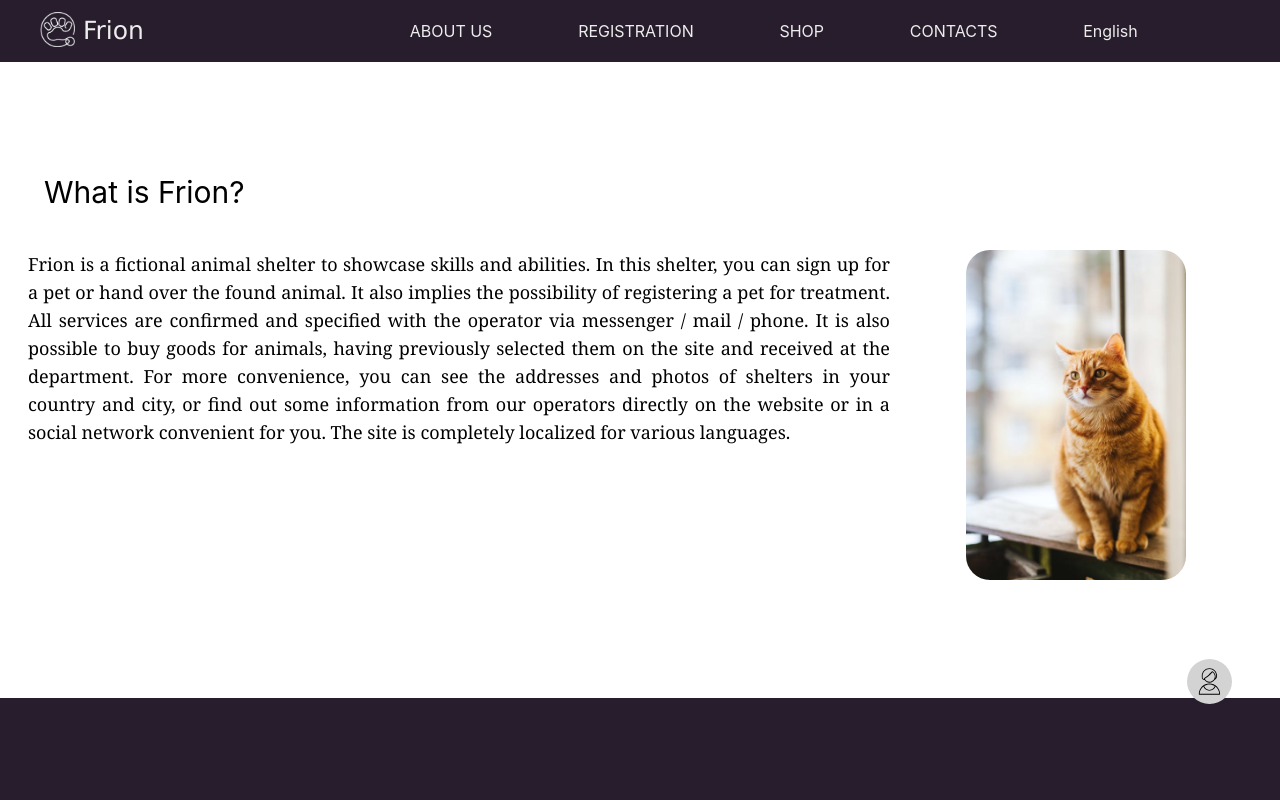
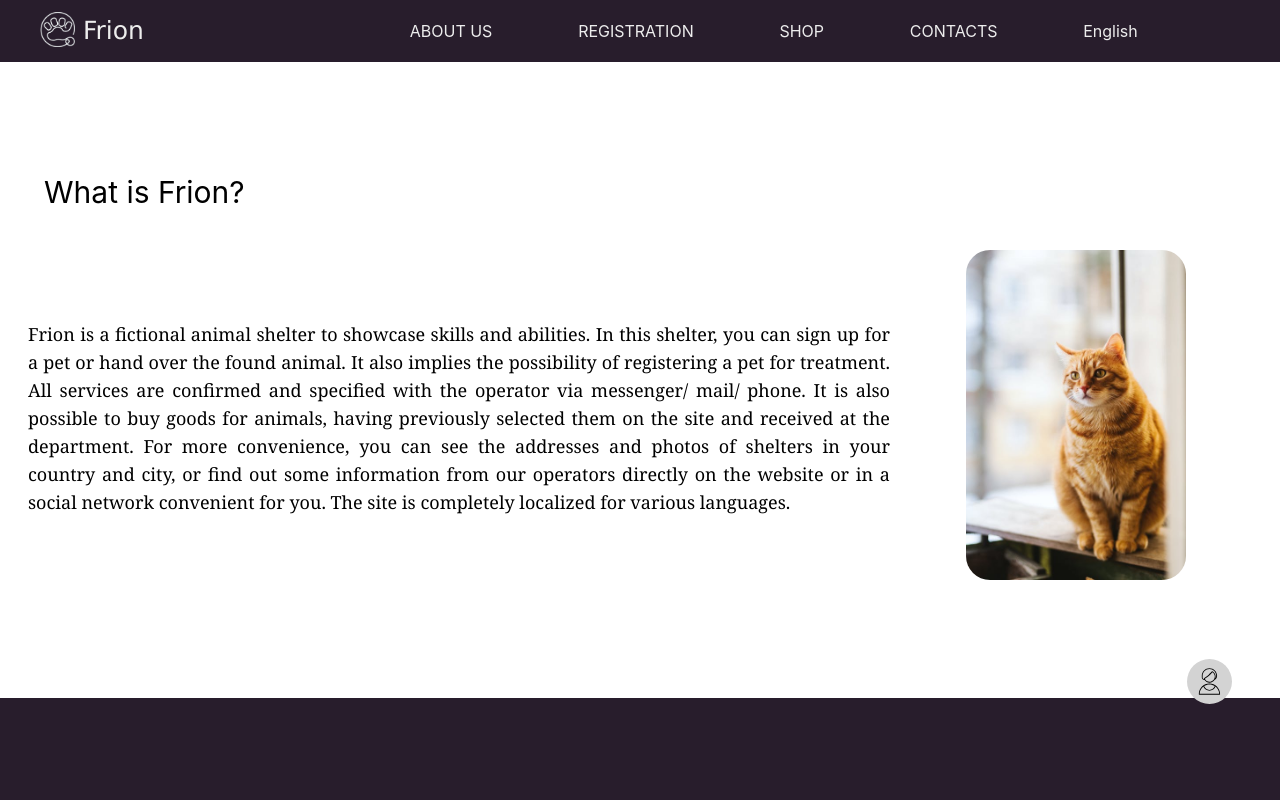
Before and after one commit to Proveno/Frion, a Next.js app in the folder frion-next-js-app/: page / in a window 1280 px wide. Shown: the top 800 px of the page. Built offline with nearby package versions, Linux system fonts and the light colour scheme.

Commit message:
text-center for about block

```diff
--- a/frion-next-js-app/locales/de.js
+++ b/frion-next-js-app/locales/de.js
@@ -10,7 +10,7 @@ export const de = {
   contacts: "KONTAKTE",
 
   aboutQuestion: "Was ist Frion?",
-  aboutText: "Frion ist ein fiktives Tierheim, um Fähigkeiten und Fertigkeiten zu demonstrieren. In diesem Tierheim können Sie sich für ein Haustier anmelden oder das gefundene Tier abgeben. Es beinhaltet auch die Möglichkeit, ein Haustier zur Behandlung anzumelden. Alle Leistungen werden mit dem Betreiber per Messenger / Mail / Telefon bestätigt und spezifiziert. Es ist auch möglich, Waren für Tiere zu kaufen, die zuvor auf der Website ausgewählt und in der Abteilung erhalten wurden. Für mehr Komfort können Sie die Adressen und Fotos von Unterkünften in Ihrem Land und Ihrer Stadt einsehen oder einige Informationen von unseren Betreibern direkt auf der Website oder in einem für Sie geeigneten sozialen Netzwerk abrufen. Die Site ist vollständig für verschiedene Sprachen lokalisiert.",
+  aboutText: "Frion ist ein fiktives Tierheim, um Fähigkeiten und Fertigkeiten zu demonstrieren. In diesem Tierheim können Sie sich für ein Haustier anmelden oder das gefundene Tier abgeben. Es beinhaltet auch die Möglichkeit, ein Haustier zur Behandlung anzumelden. Alle Leistungen werden mit dem Betreiber per Messenger/ Mail /Telefon bestätigt und spezifiziert. Es ist auch möglich, Waren für Tiere zu kaufen, die zuvor auf der Website ausgewählt und in der Abteilung erhalten wurden. Für mehr Komfort können Sie die Adressen und Fotos von Unterkünften in Ihrem Land und Ihrer Stadt einsehen oder einige Informationen von unseren Betreibern direkt auf der Website oder in einem für Sie geeigneten sozialen Netzwerk abrufen. Die Site ist vollständig für verschiedene Sprachen lokalisiert.",
 
   regInstructionQuestion: "Wie kann ich eine Anfrage erstellen?",
   regInstructionText: "Um einen Antrag zu erstellen, geben Sie Ihren Vor- und Nachnamen, Ihre E-Mail-Adresse und Telefonnummer ein, wählen Sie die Art Ihres Tieres aus der Liste aus und geben Sie an, welchen Dienst Sie nutzen möchten. Danach senden Sie das Formular ab und die Betreiber werden sich in Kürze mit Ihnen in Verbindung setzen, um den Antrag zu bestätigen und zu klären.",
--- a/frion-next-js-app/locales/en.js
+++ b/frion-next-js-app/locales/en.js
@@ -10,7 +10,7 @@ export const en = {
   contacts: "CONTACTS",
 
   aboutQuestion: "What is Frion?",
-  aboutText: "Frion is a fictional animal shelter to showcase skills and abilities. In this shelter, you can sign up for a pet or hand over the found animal. It also implies the possibility of registering a pet for treatment. All services are confirmed and specified with the operator via messenger / mail / phone. It is also possible to buy goods for animals, having previously selected them on the site and received at the department. For more convenience, you can see the addresses and photos of shelters in your country and city, or find out some information from our operators directly on the website or in a social network convenient for you. The site is completely localized for various languages.",
+  aboutText: "Frion is a fictional animal shelter to showcase skills and abilities. In this shelter, you can sign up for a pet or hand over the found animal. It also implies the possibility of registering a pet for treatment. All services are confirmed and specified with the operator via messenger/ mail/ phone. It is also possible to buy goods for animals, having previously selected them on the site and received at the department. For more convenience, you can see the addresses and photos of shelters in your country and city, or find out some information from our operators directly on the website or in a social network convenient for you. The site is completely localized for various languages.",
 
   regInstructionQuestion: "How can I create request?",
   regInstructionText: "To create request, enter your name, surname, mail and phone number, select the type of your animal from the list and indicate which service you want to use. After that, send the form and operators will contact you shortly to confirm and clarify the application.",
--- a/frion-next-js-app/locales/ru.js
+++ b/frion-next-js-app/locales/ru.js
@@ -11,7 +11,7 @@ export const ru = {
 
   aboutQuestion: "Что такое Frion?",
   aboutText:
-    "Frion это вымышленный приют для животных для демонстрации навыков и способностей. В данном приюте вы можете записаться на получение питомца или же сдать найденную зверушку.  Так же подразумевается возможность записи питомца на лечение. Все услуги подтверждаются и уточняются с оператором через мессенджер / почту / телефон. Так же есть возможность купить товары для животных, предварительно выбрав их на сайте и получив в отделении. Для большего удобства вы можете посмотреть адреса и фотографии приютов в вашей стране и городе или узнать какую-то информацию у наших операторов прямо на сайте или в удобной для вас социальной сети. Сайт полностью локализирован для различных языков.",
+    "Frion это вымышленный приют для животных для демонстрации навыков и способностей. В данном приюте вы можете записаться на получение питомца или же сдать найденную зверушку.  Так же подразумевается возможность записи питомца на лечение. Все услуги подтверждаются и уточняются с оператором через мессенджер/ почту/ телефон. Так же есть возможность купить товары для животных, предварительно выбрав их на сайте и получив в отделении. Для большего удобства вы можете посмотреть адреса и фотографии приютов в вашей стране и городе или узнать какую-то информацию у наших операторов прямо на сайте или в удобной для вас социальной сети. Сайт полностью локализирован для различных языков.",
 
   regInstructionQuestion: "Как я могу создать заявку?",
   regInstructionText: "Что бы создать заявку внесите ваше имя, фамилию, почту и номер телефона, выберете из списка тип вашего животного и укажите какой услугой вы хотите воспользоваться. После этого отправьте форму и в скором времени с вами свяжутся операторы для подтверждения и уточнения заявки.",
--- a/frion-next-js-app/locales/uk.js
+++ b/frion-next-js-app/locales/uk.js
@@ -10,7 +10,7 @@ export const uk = {
   contacts: "КОНТАКТИ",
 
   aboutQuestion: "Що таке Frion?",
-  aboutText: "Frion це вигаданий притулок для тварин для демонстрації навичок та здібностей. У даному притулку ви можете записатися на отримання вихованця або здати знайдене звірятко. Також є можливість запису вихованця на лікування. Всі послуги підтверджуються та уточнюються з оператором через месенджер/пошту/телефон. Також є можливість купити товари для тварин, попередньо обравши їх на сайті та отримавши у відділенні. Для більшої зручності ви можете переглянути адреси та фотографії притулків у вашій країні та місті або дізнатися якусь інформацію у наших операторів прямо на сайті або у зручній для вас соціальній мережі. Сайт повністю локалізований для різних мов.",
+  aboutText: "Frion це вигаданий притулок для тварин для демонстрації навичок та здібностей. У даному притулку ви можете записатися на отримання вихованця або здати знайдене звірятко. Також є можливість запису вихованця на лікування. Всі послуги підтверджуються та уточнюються з оператором через месенджер/ пошту/ телефон. Також є можливість купити товари для тварин, попередньо обравши їх на сайті та отримавши у відділенні. Для більшої зручності ви можете переглянути адреси та фотографії притулків у вашій країні та місті або дізнатися якусь інформацію у наших операторів прямо на сайті або у зручній для вас соціальній мережі. Сайт повністю локалізований для різних мов.",
 
   regInstructionQuestion: "Як я можу створити запит?",
   regInstructionText: "Щоб створити заявку внесіть ваше ім'я, прізвище, пошту та номер телефону, оберіть зі списку тип вашої тварини та вкажіть якою послугою ви хочете скористатися. Після цього надішліть форму та незабаром з вами зв'яжуться оператори для підтвердження та уточнення заявки.",
--- a/frion-next-js-app/pages/index.js
+++ b/frion-next-js-app/pages/index.js
@@ -125,8 +125,9 @@ export default function Home() {
                 className={`${navBar.langButton} px-4 text`}
                 id="LanguageSelect"
                 onChange={() => {
-
-                  router.push(`/${document.getElementById("LanguageSelect").value}`);
+                  router.push(
+                    `/${document.getElementById("LanguageSelect").value}`
+                  );
                 }}
                 defaultValue={router.locale}
               >
@@ -135,7 +136,6 @@ export default function Home() {
                 <option value="de">{t.deutsch}</option>
                 <option value="uk">{t.ukrainian}</option>
               </select>
-
             </div>
             <div className={`self-center`}>
               {/* Indent from right border */}
@@ -143,7 +143,6 @@ export default function Home() {
           </div>
         </div>
       )}
-
       {/* feedBack chat */}
       {ShouldShowChat && (
         <div
@@ -354,11 +353,10 @@ export default function Home() {
         <div className="px-7 py-28">
           <p className="text-3xl ml-4">{t.aboutQuestion}</p>
           <div className="flex mt-10">
-            <div className="self-start justify-center w-3/4">
+            <div className="self-center justify-center w-3/4">
               <p
                 className={`whitespace-normal break-word indent-8 text-justify font-serif text-lg pr-14`}
               >
-                {/* TODO: Rewrite text!!! */}
                 {t.aboutText}
               </p>
             </div>
@@ -395,7 +393,6 @@ export default function Home() {
               <p
                 className={`whitespace-normal break-word indent-8 text-justify font-serif text-lg pl-14`}
               >
-                {/* TODO: Rewrite text!!! */}
                 {t.regInstructionText}
               </p>
             </div>
```
